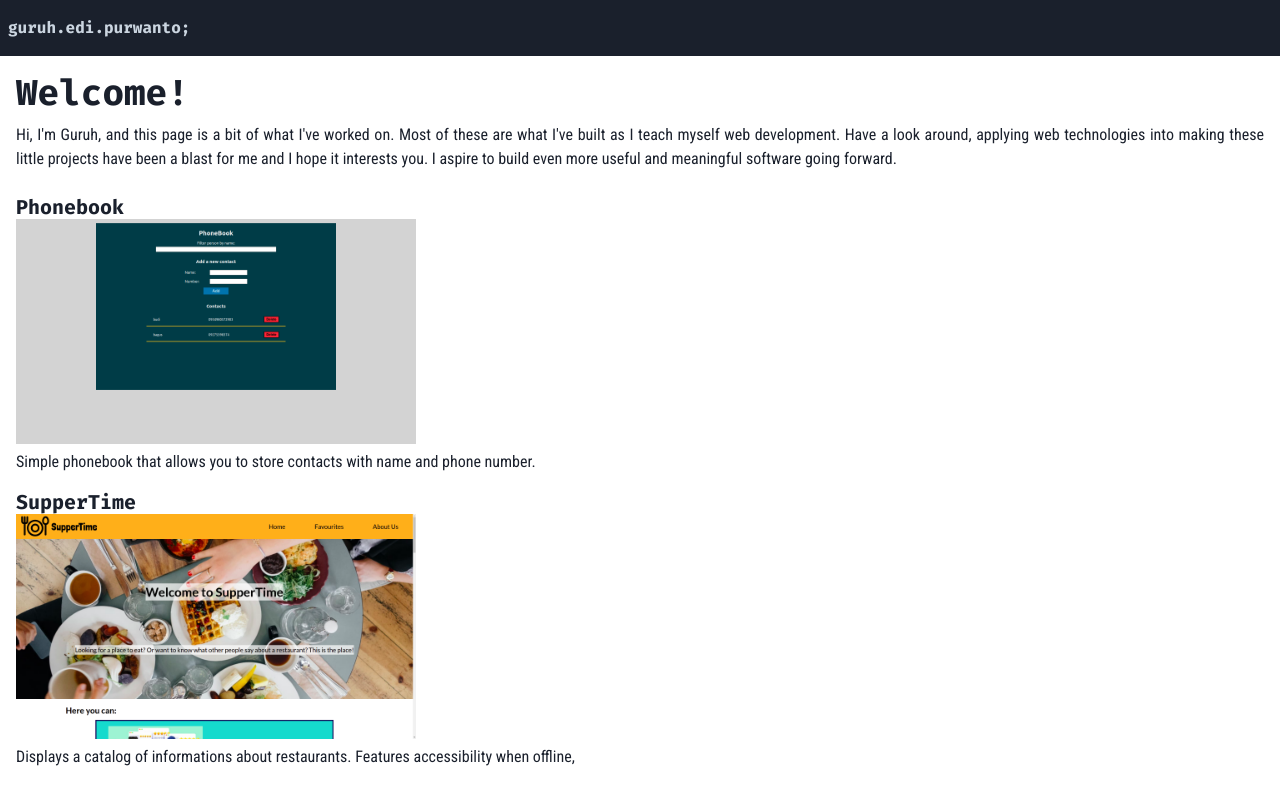
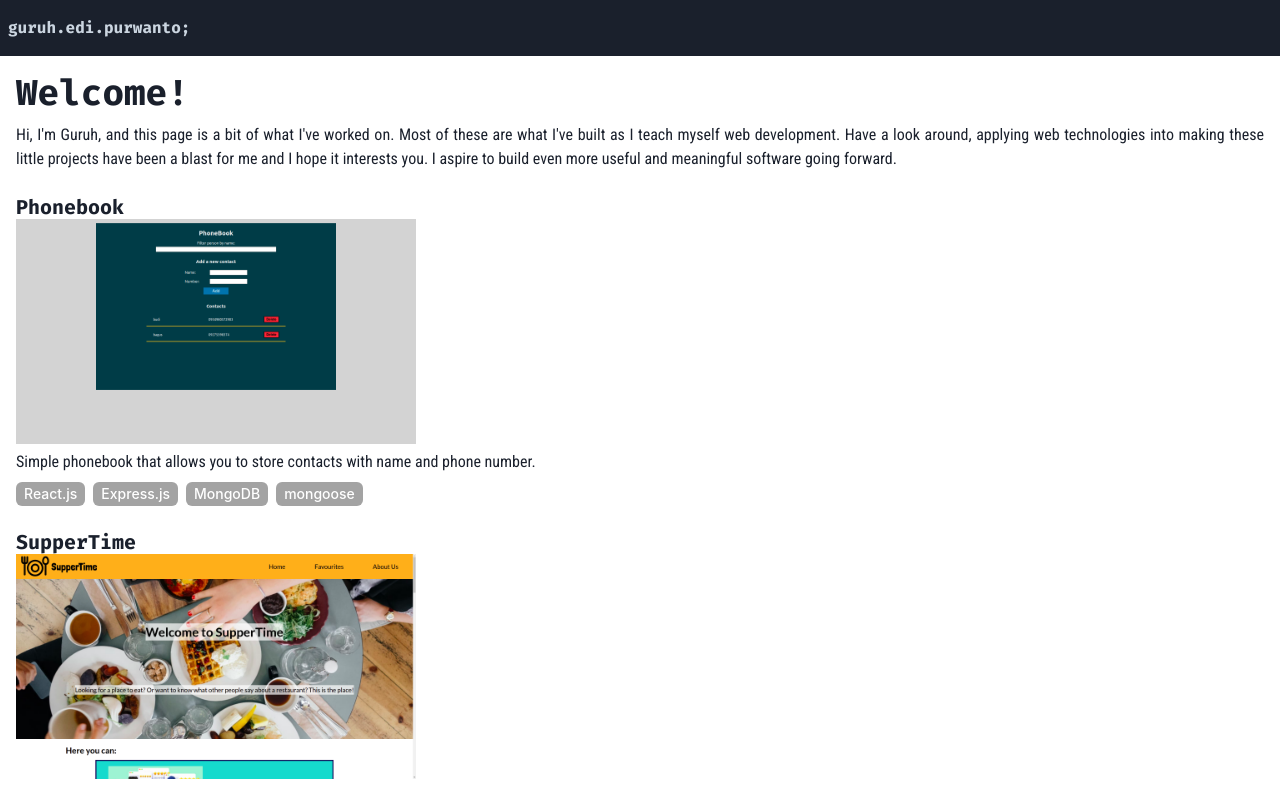
Before and after one commit to nagaremono/portfolio-v2, a Next.js app: page / in a window 1280 px wide. Shown: the top 785 px of the page. Built offline with nearby package versions, Linux system fonts and the light colour scheme.

Commit message:
displays tech used in a project

```diff
--- a/src/components/ProjectCard.tsx
+++ b/src/components/ProjectCard.tsx
@@ -1,5 +1,5 @@
 import { Project } from '../projects';
-import { Text, Box, Heading, Flex } from '@chakra-ui/react';
+import { Text, Box, Heading, Flex, Tag } from '@chakra-ui/react';
 import Image from 'next/image';
 
 interface ProjectCardProps {
@@ -19,7 +19,15 @@ export const ProjectCard: React.FC<ProjectCardProps> = ({ project }) => {
         alt={`${project.name} screenshot`}
       />
       <Text fontFamily="roboto">{project.description.slice(0, 100)}</Text>
-      <Flex></Flex>
+      <Flex mt={2} wrap="wrap">
+        {project.stack.map((s) => {
+          return (
+            <Tag colorScheme="blackAlpha" variant="solid" mr={2} mb={2}>
+              {s}
+            </Tag>
+          );
+        })}
+      </Flex>
     </Box>
   );
 };
```
